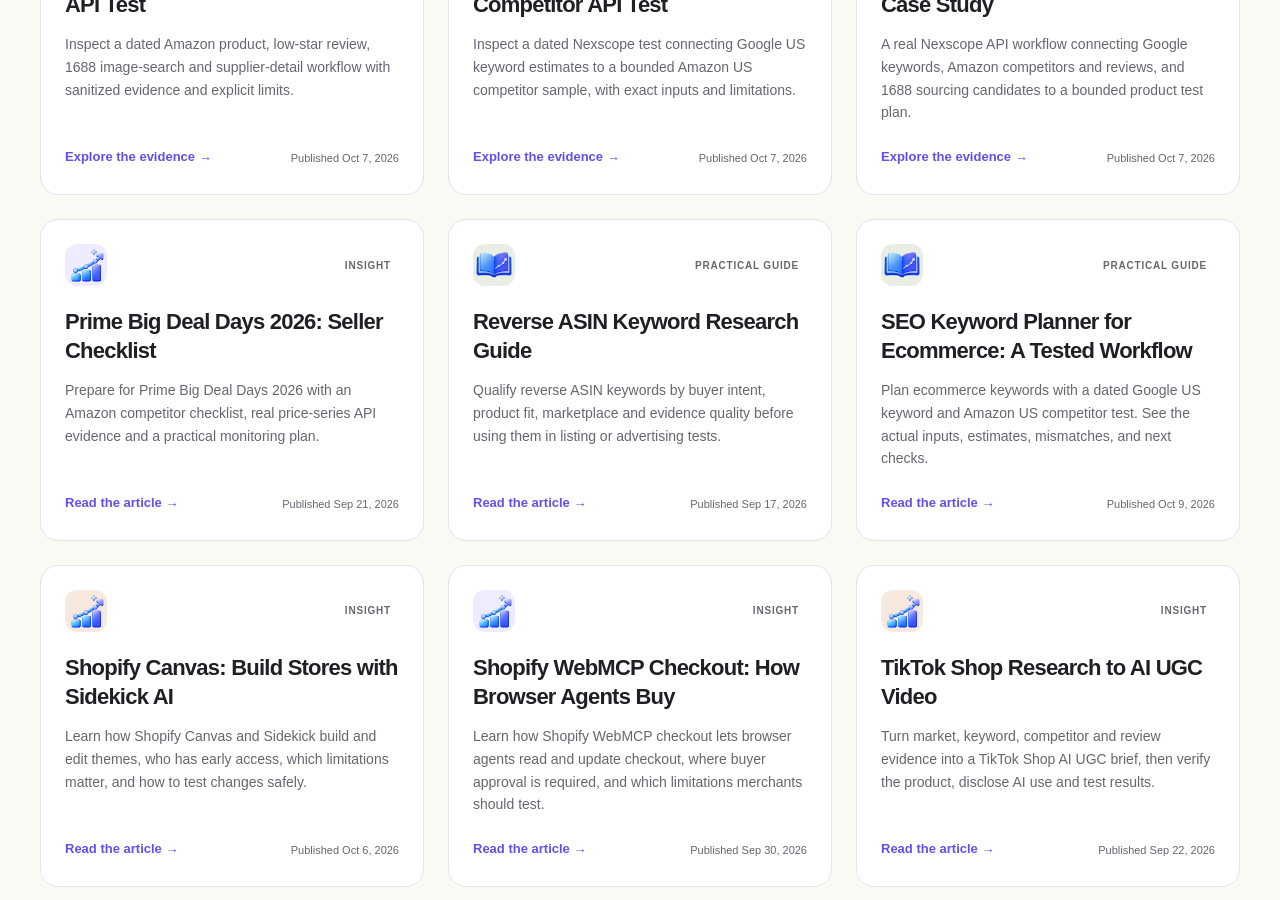
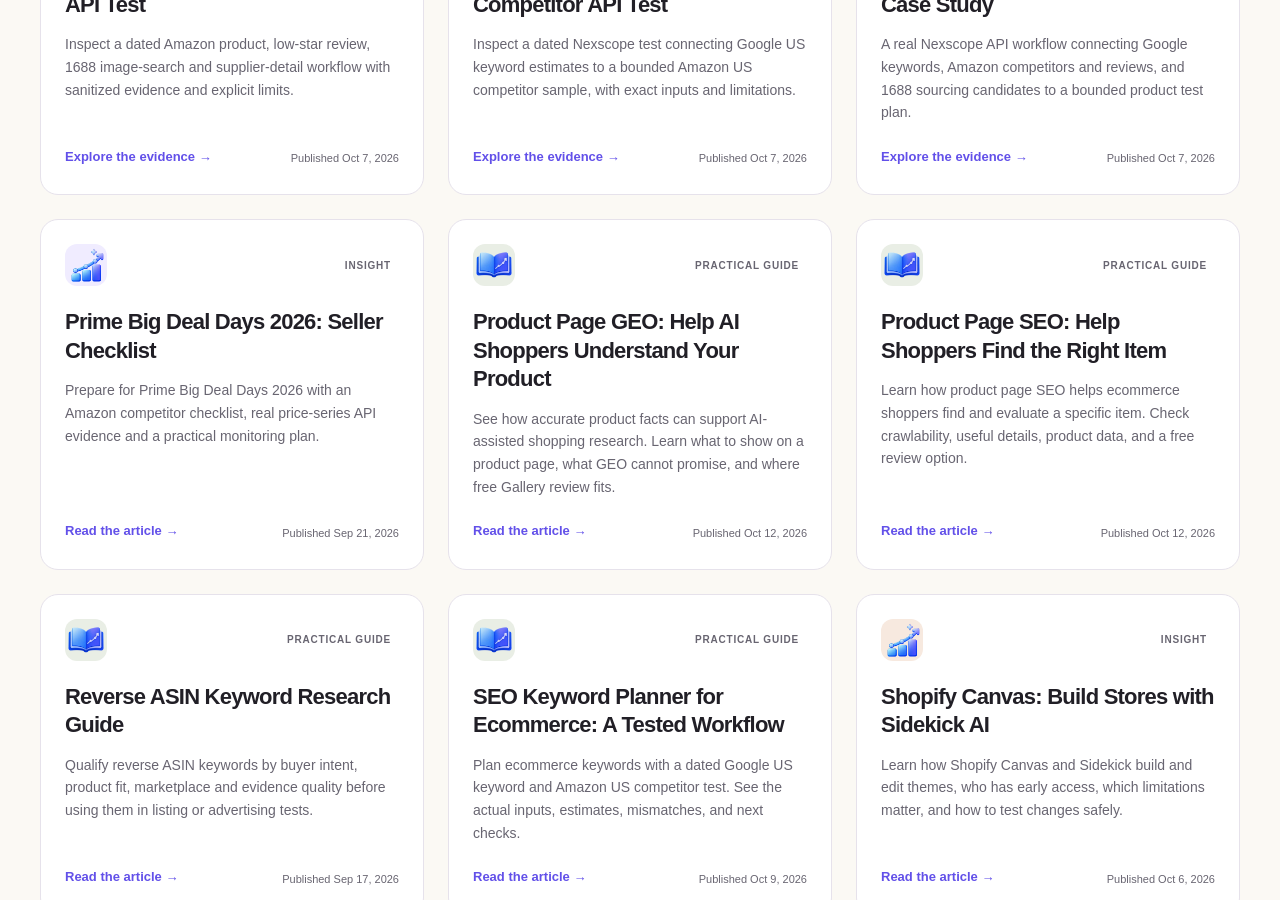
Before and after one commit to nexscope-ai/ecommerce-ai-tools, a Jekyll site: the page built from docs/index.md, in a window 1280 px wide and 900 px high, scrolled down 10073 px. Built offline with Jekyll 4.4.1, drawn with Linux system fonts in a browser that asks for light colours; some of the changed lines change nothing that is shown; some of the changed text lies outside the part shown.

Commit message:
Publish product page SEO and GEO guides

```diff
--- /dev/null
+++ b/docs/guides/product-page-geo-ai-shopping.md
@@ -0,0 +1,73 @@
+---
+layout: default
+title: "Product Page GEO: Help AI Shoppers Understand Your Product"
+description: "See how accurate product facts can support AI-assisted shopping research. Learn what to show on a product page, what GEO cannot promise, and where free Gallery review fits."
+permalink: /product-page-geo-ai-shopping/
+date_published: 2026-10-12
+date_modified: 2026-10-12
+last_modified_at: 2026-10-12
+last_reviewed: 2026-10-12
+author: Nexscope Team
+schema_type: Article
+topic: research
+keywords:
+  - product page GEO
+  - AI shopping product page optimization
+  - product information for AI search
+next_step:
+  id: product_gallery_geo
+  title: Make your product easier to evaluate
+  description: Submit a public product URL or Amazon ASIN for free editorial feedback on the facts, images, and buyer questions you share.
+  label: Request free product-page feedback
+  url: /ecommerce-ai-tools/product-showcase/submit/
+---
+
+# Product page GEO: make your product easier to understand in AI shopping research
+
+**Product page GEO is the practice of making public product information clear, accurate, and useful when someone researches a purchase with an AI-assisted search tool.** It does not mean adding secret keywords or a special AI-only page. A shopper may ask about fit, compatibility, trade-offs, or alternatives; your page needs to answer those questions with facts a person can verify.
+
+Google says its generative AI search features build on core Search systems and do not require a separate technical trick. Its [AI search guidance](https://developers.google.com/search/docs/fundamentals/ai-optimization-guide) emphasizes useful content and ordinary Search eligibility. OpenAI's [shopping research help](https://help.openai.com/en/articles/12911370-using-shopping-research-in-chatgpt) says that experience may use publicly available product information alongside merchant data and other sources. Neither source promises that a specific page will be quoted or a product recommended.
+
+## Why do product details matter to an AI-assisted shopper?
+
+Imagine a shopper asks for a travel mug that fits a particular car cup holder, can be cleaned easily, and does not spill under normal use. “Premium travel mug for everyone” does not answer the question. An exact capacity, base diameter, lid design, cleaning instructions, and a carefully qualified spill claim give a shopper useful information to check. This is a hypothetical example, not evidence that an AI system has recommended a particular mug.
+
+The same details help human buyers. If the public page, image, and actual item disagree, a polished AI summary cannot fix the underlying confusion.
+
+| Buyer question | Detail to make public | Check before publishing |
+| --- | --- | --- |
+| Will it fit my use case? | Dimensions, compatibility, variant, and exclusions | Measure or verify the exact product version. |
+| What am I actually buying? | Model name, included items, materials, and accurate images | Match the live selling page and packaging. |
+| What are the trade-offs? | Care, limits, warranty or return terms where relevant | Avoid claims the seller cannot support. |
+| Can I buy it now? | Current offer and a working path to the seller | Keep price and stock on the original selling page or authorized feed. |
+
+## A practical product-page GEO checklist
+
+1. **Start with the original product page.** Make the page publicly accessible and useful to a buyer. A separate article or Gallery page cannot substitute for an accurate selling page. Use the [product page SEO guide]({{ '/product-page-seo-for-ecommerce/' | relative_url }}) for crawlability, titles, links, and offer consistency.
+2. **Name the exact product and variant.** Distinguish sizes, colors, generations, and included accessories. A recommendation for the wrong version can be worse than no recommendation.
+3. **Answer real comparison questions.** State which use cases fit, which do not, and what a shopper should verify. Put important information in visible text rather than only in an image or a broad slogan.
+4. **Support claims.** If you mention durability, safety, performance, or compatibility, identify the test condition, source, or limitation. Do not invent a comparison result or customer quote.
+5. **Keep public facts aligned.** The selling page, structured data, merchant feed where used, and any editorial page should not contradict one another. For Google shopping features, [product structured-data requirements](https://developers.google.com/search/docs/appearance/structured-data/product) depend on whether a page sells the item or merely discusses it.
+6. **Measure separately.** Record whether your product page is crawled, appears in search, is cited in a sampled AI answer, receives a referral, or leads to a sale. Those are different events. AI answers can vary by prompt, location, and date, so a single test is not proof of ongoing visibility.
+
+## What can a free Nexscope Gallery page add?
+
+The [Nexscope Product Gallery]({{ '/product-showcase/' | relative_url }}) lets a seller submit one public product URL or Amazon ASIN for **completely free editorial feedback**. The review looks at the submitted facts, images, and buyer questions; the feedback is shown on a private management page after review. If the product is approved and published, its **listing and display are also completely free**. The public Gallery page brings the submitted context, media, and a link to the original selling page together for readers.
+
+This is an **additional reviewed explanation of the product**, not a direct connection to ChatGPT, Google AI Mode, or a shopping catalog. It does not submit a merchant feed, update your store's price or stock, guarantee an AI citation, or guarantee visits. Keep the original selling page as the source of current purchase terms. For platform-specific routes, see the separate [ChatGPT product-discovery guide]({{ '/ecommerce-trends/chatgpt-product-discovery/' | relative_url }}) and [Google AI Mode shopping guide]({{ '/ecommerce-trends/google-ai-mode-shopping/' | relative_url }}).
+
+If you have an accurate public listing and at least one real product image, [submit the product for free review]({{ '/product-showcase/submit/' | relative_url }}). You do not need to connect your store or share a seller token. Save the private management link after submitting; there is no fixed review deadline, and public display happens only after approval and publication.
+
+## Common questions
+
+### Is GEO different from SEO for product pages?
+
+The buyer questions overlap. SEO covers the route by which a searchable product page can be found and understood; this GEO checklist focuses on whether its facts are clear enough for AI-assisted research and comparison. Google's AI search features still rely on foundational Search practices.
+
+### Will submitting to the Gallery put my product in AI shopping results?
+
+No. A Gallery page is editorial content. Shopping catalog participation and current offer data follow each platform's separate seller or merchant route. Approval for Gallery display, search indexing, AI mentions, and sales are all separate outcomes.
+
+## Sources and scope
+
+This guide was reviewed on **October 12, 2026** against Google's [guidance for generative AI in Search](https://developers.google.com/search/docs/fundamentals/ai-optimization-guide), [product structured-data overview](https://developers.google.com/search/docs/appearance/structured-data/product), and OpenAI's [shopping research help](https://help.openai.com/en/articles/12911370-using-shopping-research-in-chatgpt). The travel mug is a hypothetical illustration; no AI-citation or conversion result is claimed.
--- /dev/null
+++ b/docs/guides/product-page-seo-for-ecommerce.md
@@ -0,0 +1,80 @@
+---
+layout: default
+title: "Product Page SEO: Help Shoppers Find the Right Item"
+description: "Learn how product page SEO helps ecommerce shoppers find and evaluate a specific item. Check crawlability, useful details, product data, and a free review option."
+permalink: /product-page-seo-for-ecommerce/
+date_published: 2026-10-12
+date_modified: 2026-10-12
+last_modified_at: 2026-10-12
+last_reviewed: 2026-10-12
+author: Nexscope Team
+schema_type: Article
+topic: research
+keywords:
+  - product page SEO
+  - ecommerce product page SEO
+  - optimize a product page for search
+next_step:
+  id: product_gallery_seo
+  title: Get a second look at your product page
+  description: Submit a public product URL or Amazon ASIN for free editorial feedback. An approved and published product can also receive a free Gallery page linking to the original listing.
+  label: Request free product-page feedback
+  url: /ecommerce-ai-tools/product-showcase/submit/
+---
+
+# How product page SEO helps shoppers find the right item
+
+**Product page SEO helps a search engine find a product page and helps a shopper decide whether that specific item fits their need.** The useful outcome is not simply more impressions. It is a clearer path from a relevant search to accurate product details and, when the shopper is ready, the seller's buying page.
+
+If you sell a product, start with the page where someone can actually evaluate or buy it. A category page can help a shopper choose among items; a product page should answer questions about one item or a closely related set of variants. Google's [ecommerce SEO guidance](https://developers.google.com/search/docs/specialty/ecommerce) treats site navigation, product data, and crawlable pages as connected parts of product discovery.
+
+## What can better product page SEO do?
+
+| What the shopper needs | What a useful product page provides | Why it helps |
+| --- | --- | --- |
+| Find the exact item | A descriptive product name, model or variant, and a clear page title | The result is easier to distinguish from similar products. |
+| Check whether it fits | Dimensions, materials, compatibility, use cases, and clear images | The shopper can rule an item in or out before clicking through to checkout. |
+| Trust the offer | Current price, availability, shipping, and return details on the selling page | The information seen in search can be checked against the page. |
+| Reach it from the store | Ordinary links from relevant categories and related products | Shoppers and crawlers have a route to the page. |
+
+These are opportunities, not a promise of a particular ranking or number of visits. Google recommends [linking to important products through the site's navigation](https://developers.google.com/search/docs/specialty/ecommerce/help-google-understand-your-ecommerce-site-structure); a product hidden behind only an internal search box may be harder for a crawler to discover.
+
+## What should you improve on one product page first?
+
+Take one product and answer these questions in order:
+
+1. **Can someone reach and read it?** Open the public URL on a phone, follow the links from its category, and check whether the page is intentionally indexable. If you control the site, use Search Console's URL Inspection for the current crawl and indexing state.
+2. **Does the title identify the item?** Include the product type plus the distinguishing model, size, or material that a buyer would actually search for. Avoid a generic title such as “Best Product — Buy Now.”
+3. **Are the facts specific and verifiable?** Put the exact variant, dimensions, materials, compatibility, care instructions, and meaningful limitations on the page. Do not add specifications you cannot verify.
+4. **Do images match the item being sold?** Show the actual variant and explain important visual differences in visible copy and useful image alternative text.
+5. **Do price and availability agree?** If the page can take purchases, keep its visible offer, product markup, and Merchant Center data consistent where you use them. Google's [product structured-data guidance](https://developers.google.com/search/docs/appearance/structured-data/product) distinguishes purchasable merchant pages from editorial product pages.
+
+For example, a hypothetical travel mug page saying only “premium mug” leaves a shopper guessing. A page that states its real capacity, lid type, cup-holder fit, cleaning instructions, and any limits on a leak-resistance claim gives the shopper a basis for comparison. The details must describe the actual item; adding more words alone does not make a page useful.
+
+If you need a technical inspection of one URL, use the [product-page SEO audit guide]({{ '/website-seo-audit-guide/' | relative_url }}). If the same issue repeats across many products, use the [sitewide ecommerce SEO audit checklist]({{ '/ecommerce-seo-audit/' | relative_url }}) instead.
+
+## How can you tell whether a change helped?
+
+Record the product URL, what you changed, and the date. In Search Console, compare relevant queries, impressions, clicks, and search appearance over a meaningful period. On your own store, check qualified product-page visits and purchase actions. A change in a short date range can also reflect seasonality, inventory, promotions, or a search update; avoid attributing every movement to one edit.
+
+## Where does the Nexscope Product Gallery fit?
+
+Your **original selling page remains the place to keep current buying details**. The [Nexscope Product Gallery]({{ '/product-showcase/' | relative_url }}) offers a separate, free way to get editorial feedback on a public product URL or Amazon ASIN. After review, you can read what works and any specific improvement suggestions on a private management page. If your product is approved and published, it may also receive a **free public Gallery page** with product details, media, and a link to your original listing.
+
+That additional page can give a shopper another route to the product. It does not repair SEO issues on your own store, replace a Merchant Center feed, or guarantee that Google indexes either page. [Submit one product for free feedback]({{ '/product-showcase/submit/' | relative_url }}) when you have a public product link or ASIN, verified details, and an accurate image. No store login or seller token is required; save the private management link shown after submission to check the result. There is no fixed review deadline.
+
+If your main question is how product details can help an AI-assisted shopper understand the item, continue with [product page GEO for AI shopping research]({{ '/product-page-geo-ai-shopping/' | relative_url }}).
+
+## Common questions
+
+### Does adding Product structured data guarantee a rich result?
+
+No. Use markup appropriate to the page and keep it consistent with visible facts, but eligibility does not guarantee a particular search display.
+
+### Will a Gallery listing improve my store's rankings?
+
+There is no such guarantee. The free review gives you feedback you can choose to apply to your own page; an approved public Gallery page is an additional discovery route, not a substitute for improving the original listing.
+
+## Sources and scope
+
+This guide was reviewed on **October 12, 2026** against Google's [ecommerce SEO documentation](https://developers.google.com/search/docs/specialty/ecommerce), [site-structure guidance](https://developers.google.com/search/docs/specialty/ecommerce/help-google-understand-your-ecommerce-site-structure), and [product structured-data guidance](https://developers.google.com/search/docs/appearance/structured-data/product). The travel mug is a hypothetical example, not a tested product or a traffic case study.
--- a/docs/product-showcase/index.md
+++ b/docs/product-showcase/index.md
@@ -11,7 +11,7 @@
   - additional product exposure for ecommerce sellers
   - can a product gallery increase referral traffic
 permalink: /product-showcase/
-last_modified_at: 2026-10-09
+last_modified_at: 2026-10-12
 robots: index,follow,max-image-preview:large,max-snippet:-1,max-video-preview:-1
 sitemap:
   priority: 1.0
@@ -94,6 +94,7 @@
       <li><strong>Add a discovery route</strong><span>An approved and published Gallery page brings product details, media and the original buying link together.</span></li>
     </ul>
     <p>Submission, editorial review and, if approved, listing and display in the Gallery are completely free.</p>
+    <p>Start by improving your original listing: learn how <a href="{{ '/product-page-seo-for-ecommerce/' | relative_url }}">product page SEO helps shoppers find it</a> and how <a href="{{ '/product-page-geo-ai-shopping/' | relative_url }}">clear product facts support AI-assisted shopping research</a>. The Gallery adds feedback and, when approved, another public page; it does not replace your store page.</p>
     <small class="showcase-disclaimer">Publication depends on editorial review. Nexscope does not guarantee indexing, AI recommendations, traffic or sales.</small>
   </div>
   <figure class="showcase-growth-art">
```
